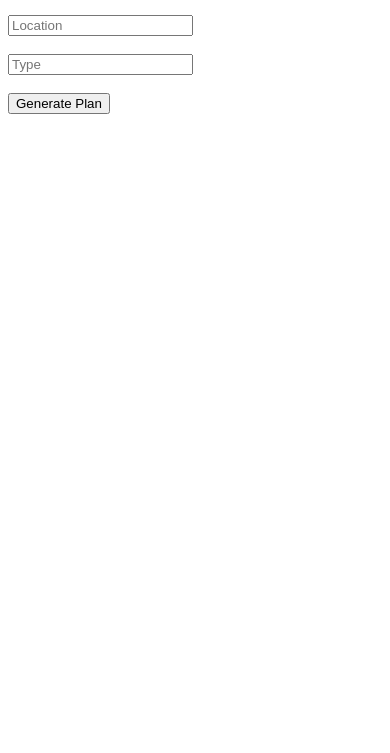
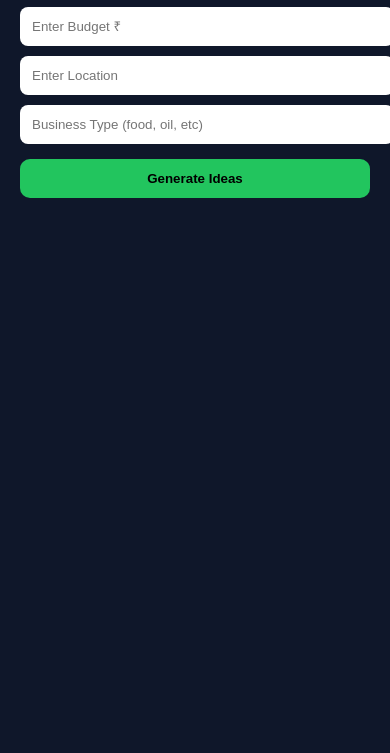
Before and after one commit to ptadas22-lab/ai-business-generator-crm, a plain HTML site: page index.html in a window 390 px wide. Shown: the part 91-844 px from the top of the page. Drawn offline with Linux system fonts and the light colour scheme.

Commit message:
Enhance index.html with responsive design and styles
Added responsive design and improved styling for better user experience.

```diff
--- a/index.html
+++ b/index.html
@@ -2,21 +2,81 @@
 <html>
 <head>
   <title>AI Business Generator</title>
+  <meta name="viewport" content="width=device-width, initial-scale=1.0">
+
+  <style>
+    body {
+      font-family: Arial;
+      background: #0f172a;
+      color: white;
+      margin: 0;
+    }
+
+    .container {
+      max-width: 500px;
+      margin: auto;
+      padding: 20px;
+    }
+
+    input {
+      width: 100%;
+      padding: 12px;
+      margin-top: 10px;
+      border-radius: 8px;
+      border: none;
+    }
+
+    button {
+      width: 100%;
+      padding: 12px;
+      margin-top: 15px;
+      border: none;
+      border-radius: 10px;
+      background: #22c55e;
+      color: black;
+      font-weight: bold;
+      cursor: pointer;
+    }
+
+    .card {
+      background: #1e293b;
+      padding: 15px;
+      margin-top: 15px;
+      border-radius: 12px;
+    }
+
+    .card button {
+      margin-top: 10px;
+      background: #3b82f6;
+      color: white;
+    }
+
+    .plan {
+      background: #020617;
+      padding: 15px;
+      margin-top: 20px;
+      border-radius: 12px;
+    }
+  </style>
 </head>
+
 <body>
 
-<h2>AI Business Idea Generator</h2>
+<div class="container">
 
-<input id="budget" placeholder="Budget ₹"><br><br>
-<input id="location" placeholder="Location"><br><br>
-<input id="type" placeholder="Type"><br><br>
+<h2>🚀 AI Business Generator</h2>
 
-<button onclick="generateIdeas()">Generate Plan</button>
+<input id="budget" placeholder="Enter Budget ₹">
+<input id="location" placeholder="Enter Location">
+<input id="type" placeholder="Business Type (food, oil, etc)">
 
-<pre id="output"></pre>
+<button onclick="generateIdeas()">Generate Ideas</button>
 
-<!-- IMPORTANT: cache buster added -->
-<script src="script.js?v=2"></script>
+<div id="output"></div>
+
+</div>
+
+<script src="script.js?v=5"></script>
 
 </body>
 </html>
```
